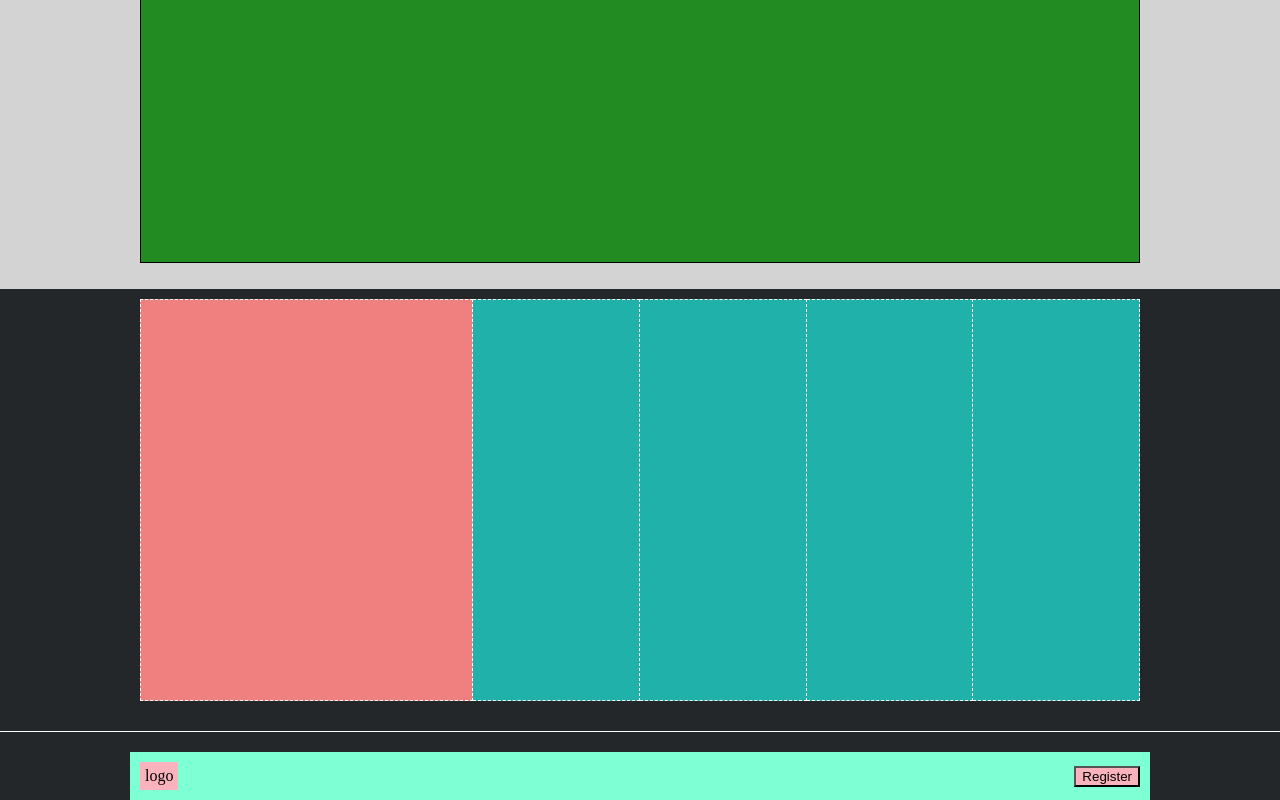
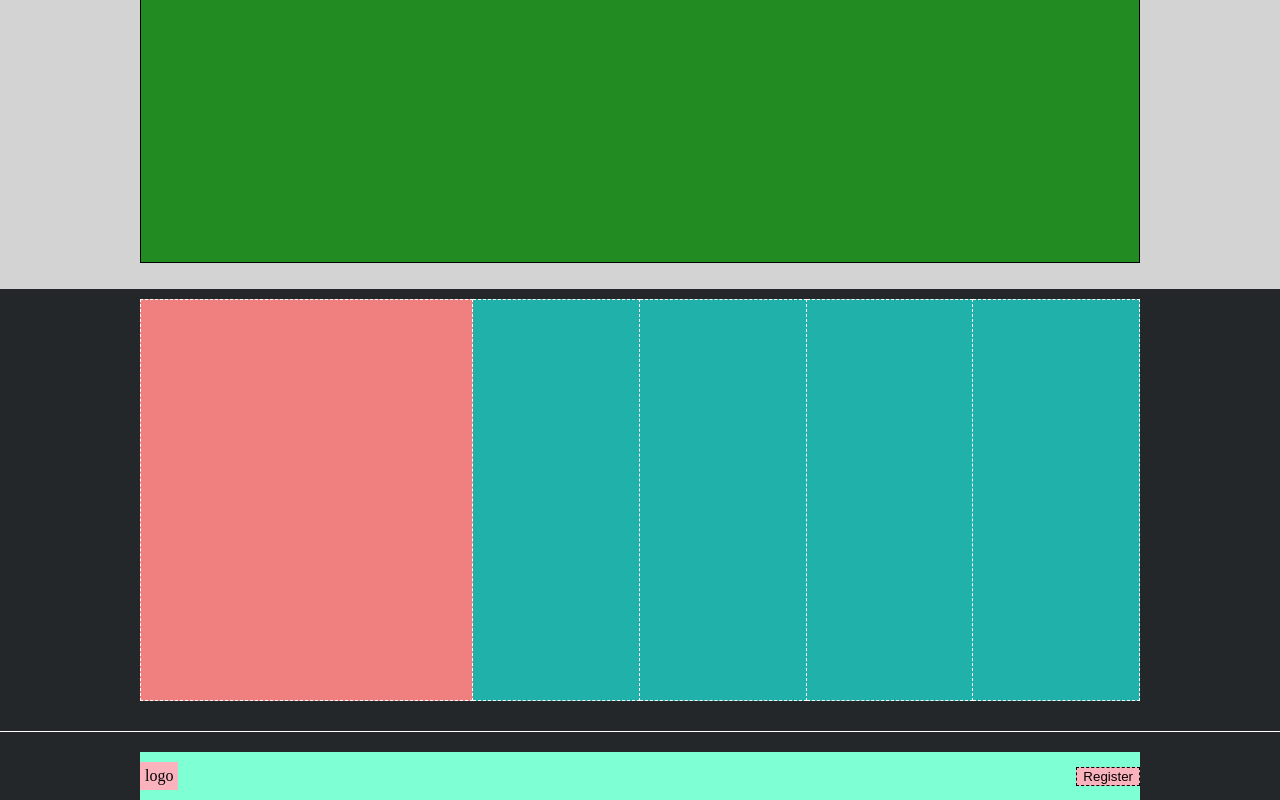
Before and after one commit to Lucaalex00/htmlcss-struttura-discord, a plain HTML site: page index.html in a window 1280 px wide. Shown: the part 1680-2480 px from the top of the page. Drawn offline with Linux system fonts and the light colour scheme.

Commit message:
HTML-CSS Fix Commit

```diff
--- a/assets/css/style.css
+++ b/assets/css/style.css
@@ -257,12 +257,19 @@
     justify-content: space-between;
     background-color: var(--background-color-container-footer);
     margin-top: 20px;
+    padding-left: 0px;
+    padding-right: 0px;
 }
 
 
 .logo-footer,
 .register {
     background-color: var(--logo-button-color-footer);
+
+}
+
+.register {
+    border: 1px dashed black;
 }
 
 /*#endregion footer*/
```
Also changed, not shown: index.html (+1 -2 lines).
